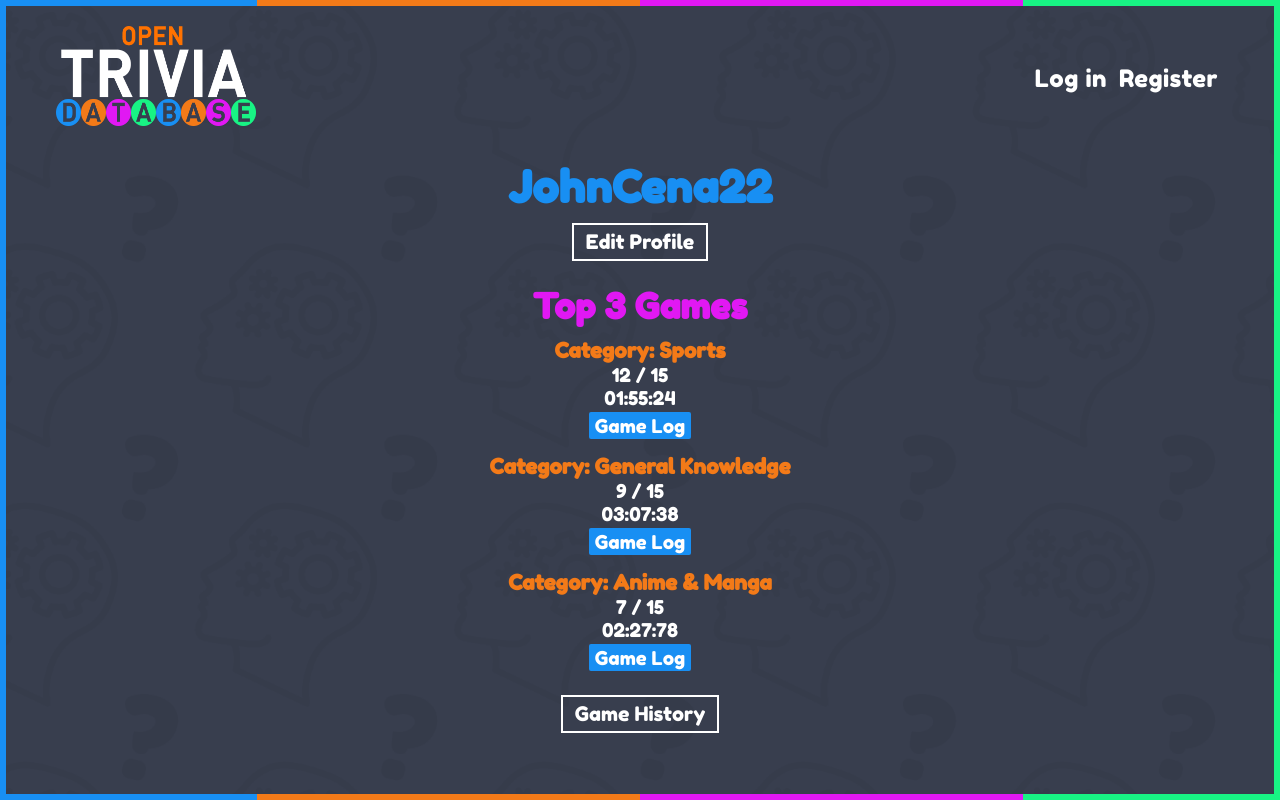
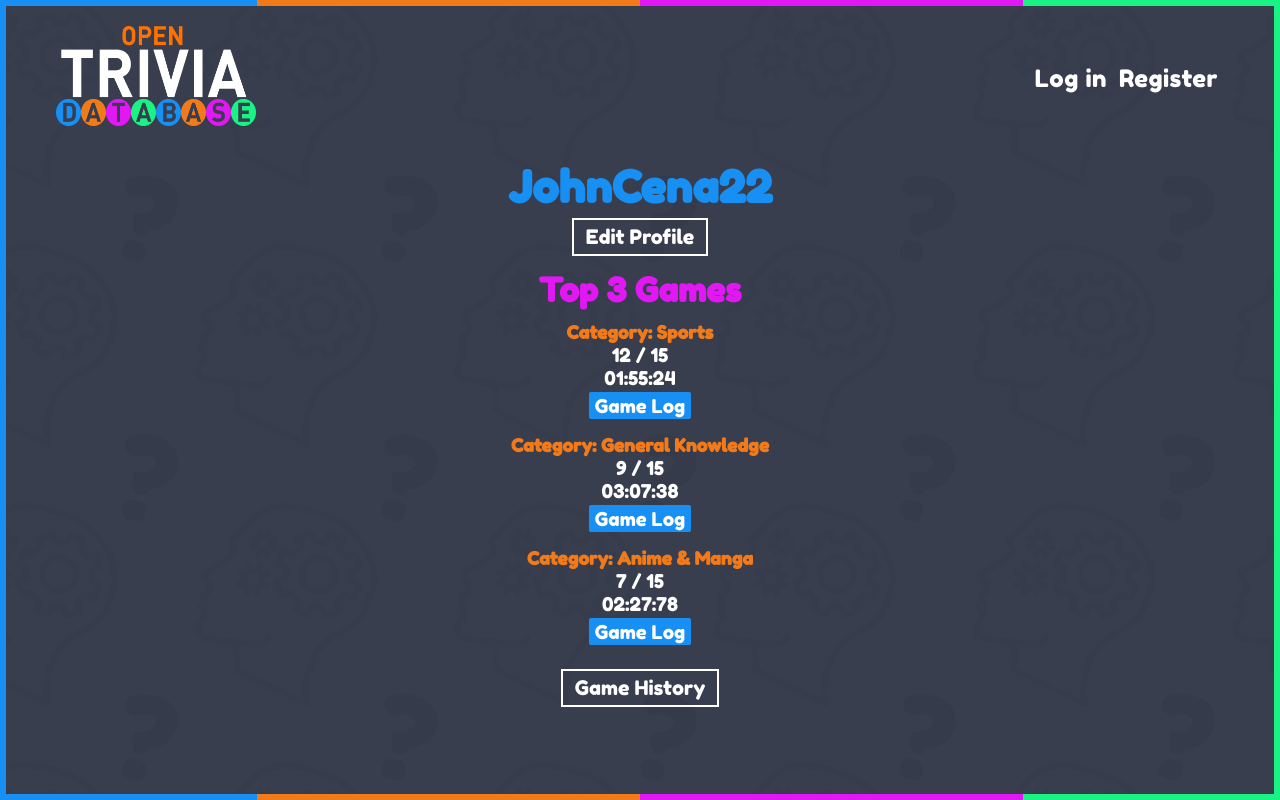
Before and after one commit to Nuccino92/open_triviaa, a React (Create React App) app: page /profile in a window 1280 px wide. Built offline with nearby package versions, Linux system fonts and the light colour scheme.

Commit message:
adjusted margins and fonts

```diff
--- a/src/pages/profile/Profile.scss
+++ b/src/pages/profile/Profile.scss
@@ -33,7 +33,7 @@
     }
 
     .edit-profile {
-      margin: 10px 0;
+      margin-top: 5px;
     }
   }
 
@@ -43,7 +43,7 @@
     align-items: center;
 
     h4 {
-      font-size: 35px;
+      font-size: 33px;
       color: var.$Pink;
       margin-top: 14px;
 
@@ -66,7 +66,7 @@
 
         h5 {
           color: var.$Orange;
-          font-size: 21px;
+          font-size: 18px;
 
           @media (max-width: 350px) {
             font-size: 19px;
```
